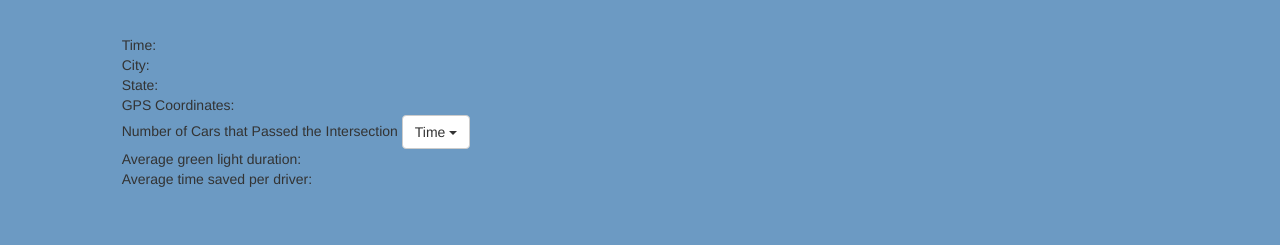
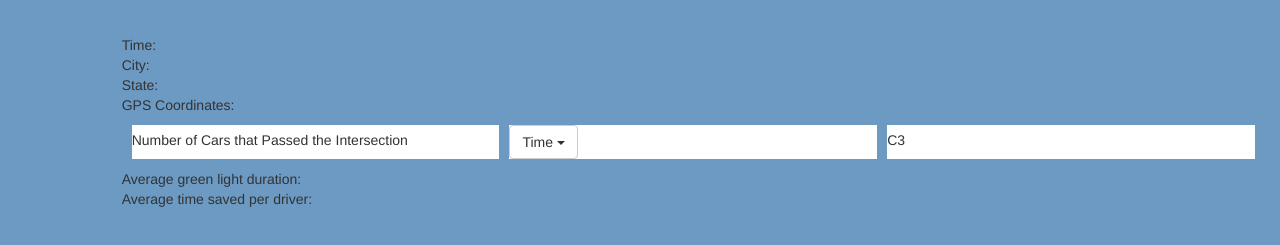
Before and after one commit to shailaptl/CARRS, a plain HTML site: page stats.html in a window 1280 px wide. Shown: the part 129-374 px from the top of the page. Drawn offline with nearby package versions, Linux system fonts and the light colour scheme.

Commit message:
test changes

```diff
--- a/main.css
+++ b/main.css
@@ -13,6 +13,19 @@ html, body {
 	height: 100%;
     margin: 0;
     padding: 0;
+}
+
+.Row
+{
+    display: table;
+    width: 100%; /*Optional*/
+    table-layout: fixed; /*Optional*/
+    border-spacing: 10px; /*Optional*/
+}
+.Column
+{
+    display: table-cell;
+    background-color: white; /*Optional*/
 }
 
 .form-signin {
--- a/stats.html
+++ b/stats.html
@@ -23,19 +23,24 @@
 		State: <br>
 		GPS Coordinates: <br>
 
-		<div class="dropdown">
-		Number of Cars that Passed the Intersection
+		<div class="Row">
+			<div class="Column">Number of Cars that Passed the Intersection</div>
+			<div class="Column">
 				<button class="btn btn-default dropdown-toggle" type="button" id="dropdownMenu1" data-toggle="dropdown" aria-haspopup="true" aria-expanded="true">
 					Time
 					<span class="caret"></span>
 				</button>
-			<ul class="dropdown-menu" aria-labelledby="dropdownMenu1">
+				<ul class="dropdown-menu">
 					<li><a href="#">today</a></li>
 					<li><a href="#">this week</a></li>
 					<li><a href="#">this month</a></li>
 					<li><a href="#">this year</a></li>
 				</ul>
 			</div>
+			<div class="Column">C3</div>
+		</div>
+
+
 		Average green light duration: <br>
 		Average time saved per driver: <br>
 	</div>
```
Lines whose indentation alone changed are shown as unchanged.
